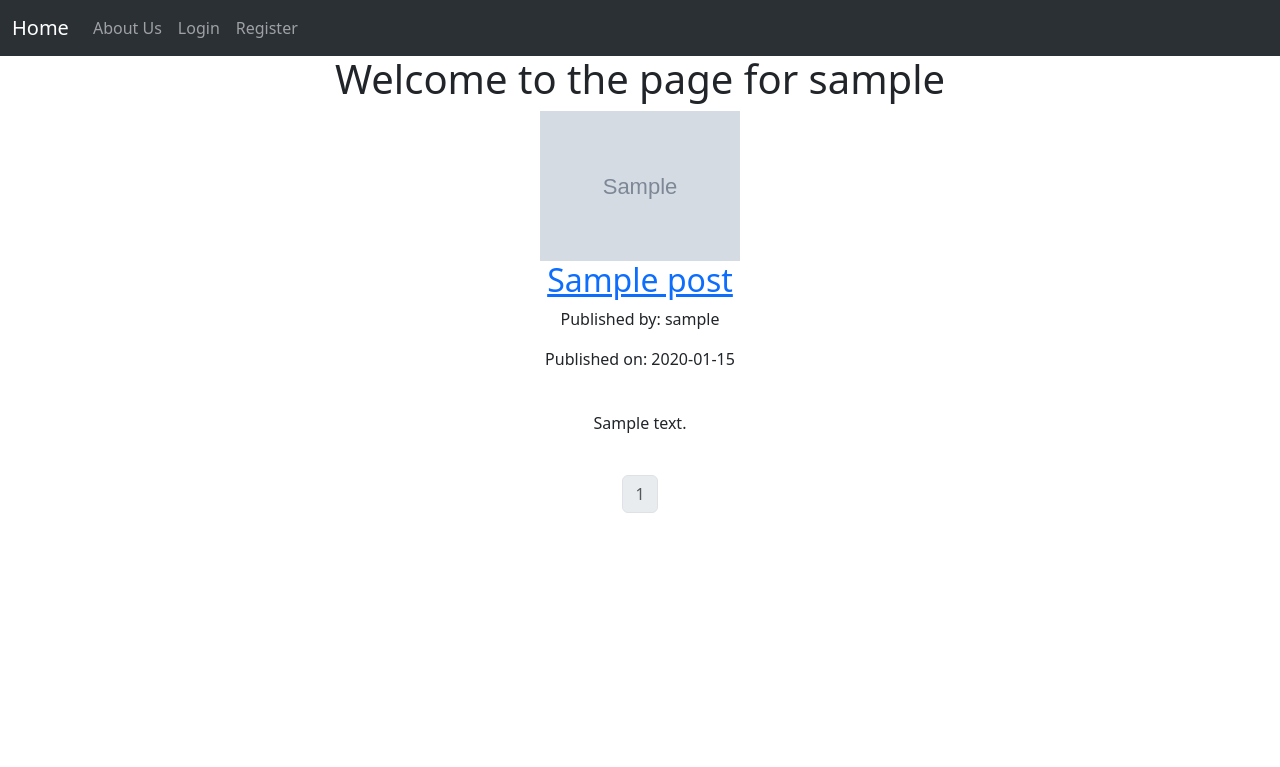
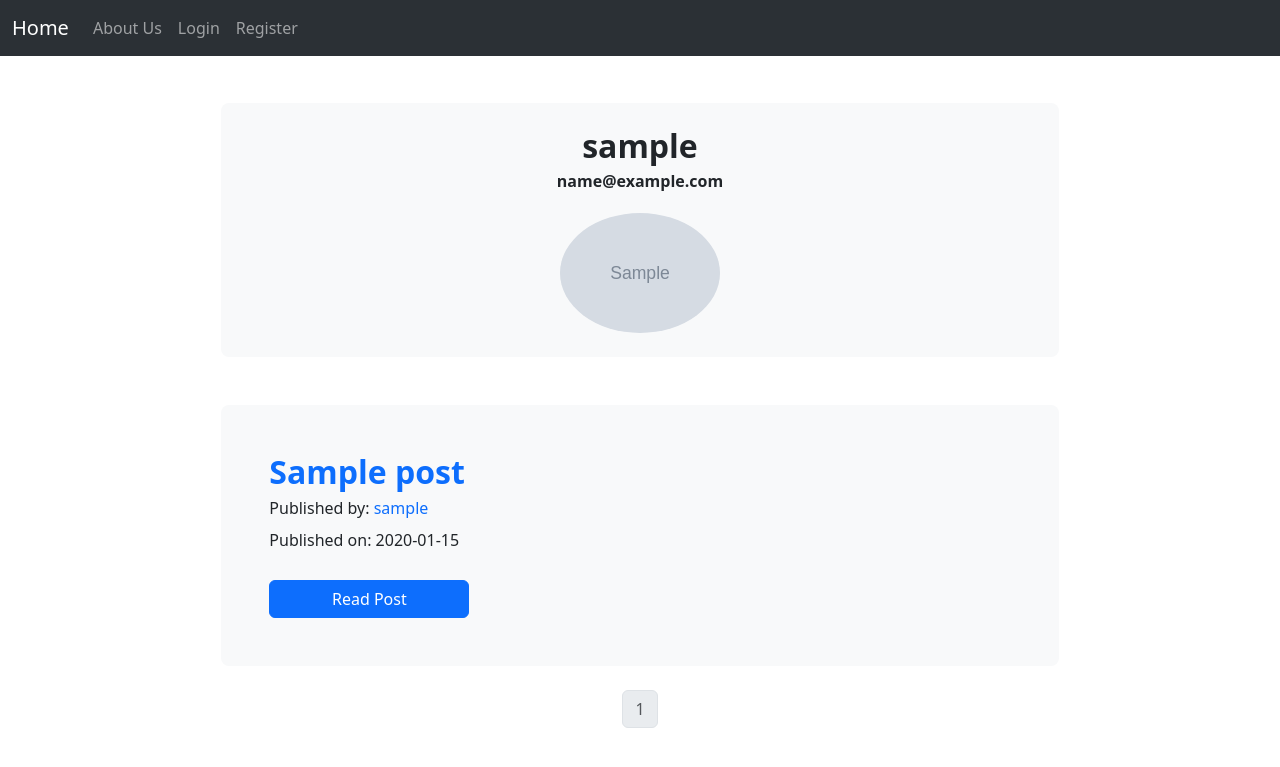
Before and after one commit to Rezuanul-Islam-Fahim/company-blog-flask, a Flask app: a page that uses blog/templates/user-blog-posts.html in a window 1280 px wide. Shown: the top 767 px of the page. Run offline with Flask 3, Linux system fonts and the light colour scheme; tables that the repository leaves empty hold one stand-in row (values such as "Sample post"); grey boxes marked "Sample" are stand-in pictures.

Commit message:
Update user blog post page design

```diff
--- a/blog/templates/user-blog-posts.html
+++ b/blog/templates/user-blog-posts.html
@@ -1,20 +1,34 @@
 {% extends "base.html" %}
 
 {% block content %}
-<div style="text-align: center;">
-    <h1>Welcome to the page for {{ user.username }}</h1>
-    <img width="200" src="{{ url_for('static', filename='profile_imgs/' + user.profile_img) }}" alt="" />
-    <br />
+<div class="container-fluid">
+    <div class="my-5 text-center">
+        <div class="col-md-8 mx-auto p-4 bg-body-tertiary rounded-3 lh-1">
+            <h1 class="fs-2 fw-semibold">{{ user.username }}</h1>
+            <p class="fs-6 fw-semibold mb-4">{{ user.email }}</p>
+            <img style="border-radius: 50%;" height="120"
+                src="{{ url_for('static', filename='profile_imgs/' + user.profile_img) }}" alt="profile_img" />
+        </div>
+    </div>
 
     {% for post in posts.items %}
-    <a href="{{ url_for('posts.blog_post', blog_post_id=post.id) }}">
-        <h2>{{ post.title }}</h2>
-    </a>
-    <p>Published by: {{ post.author.username }}</p>
-    <p>Published on: {{ post.datetime.strftime('%Y-%m-%d') }}</p>
-    <br />
-    <p>{{ post.desc }}</p>
-    <br />
+    <div class="col-md-8 mx-auto bg-body-tertiary rounded-3 p-5 my-4 text-start lh-1">
+        <a class="link-underline link-underline-opacity-0"
+            href="{{ url_for('posts.blog_post', blog_post_id=post.id) }}">
+            <h2 class="fs-2 fw-semibold">{{ post.title }}</h2>
+        </a>
+        <p>Published by:
+            <a class="link-underline link-underline-opacity-0"
+                href="{{ url_for('posts.user_posts', username=post.author.username) }}">
+                {{post.author.username}}
+            </a>
+        </p>
+        <p>Published on: {{ post.datetime.strftime('%Y-%m-%d') }}</p>
+        <br />
+        <a href="{{ url_for('posts.blog_post', blog_post_id=post.id) }}" class="btn btn-primary" style="width: 200px;">
+            Read Post
+        </a>
+    </div>
     {% endfor %}
 
     <nav aria-label="User blog post navigation">
```
